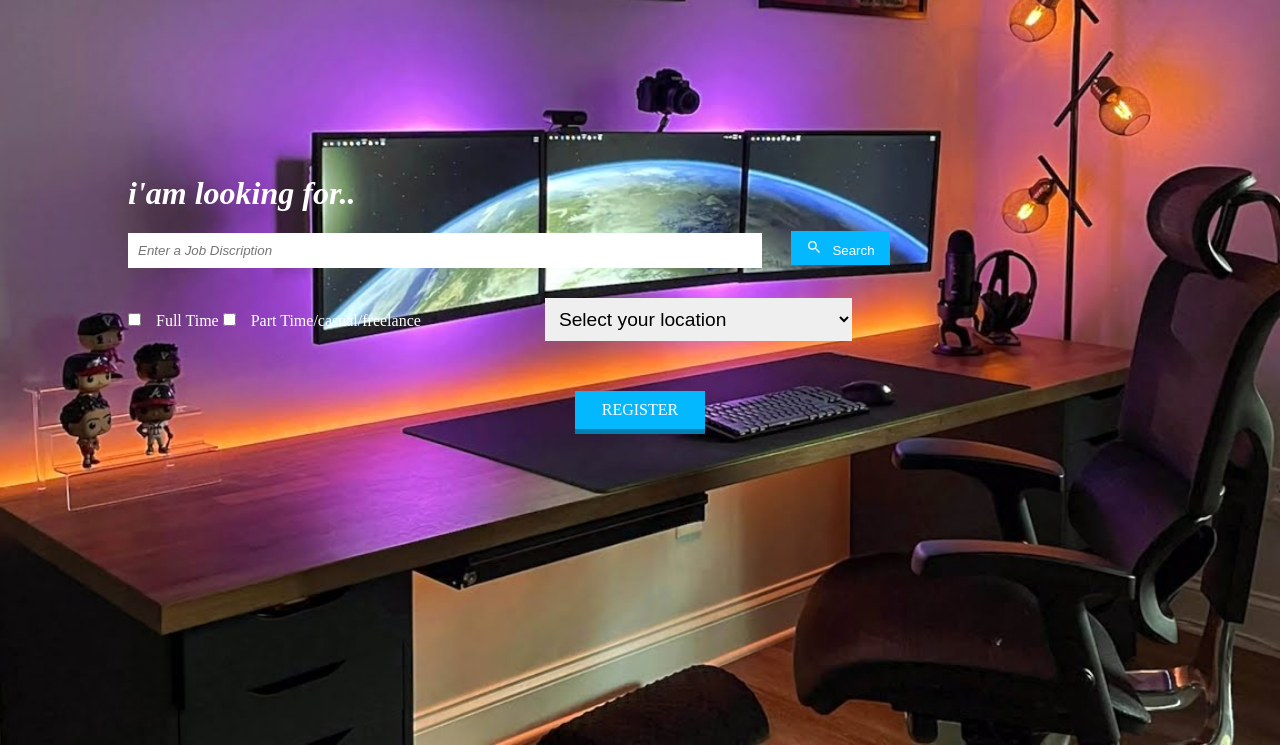
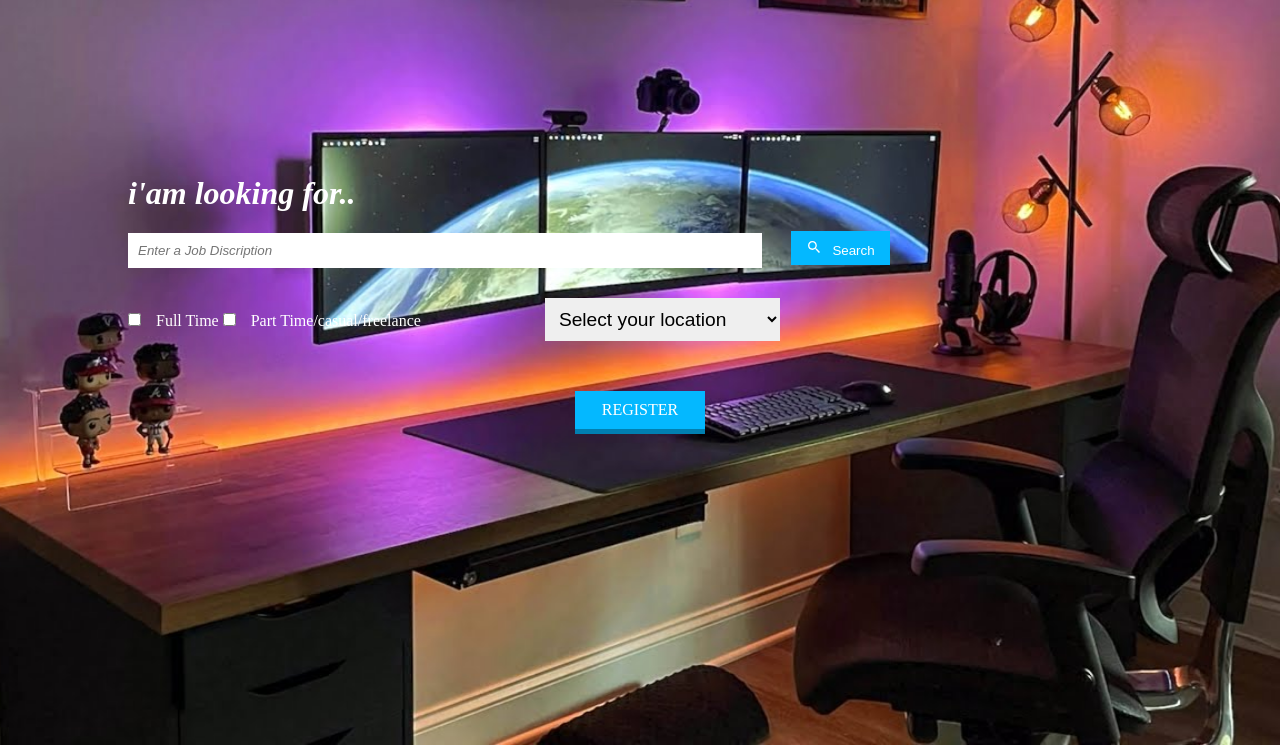
Before and after one commit to hunter518/demoapp, a plain HTML site: page index.html in a window 1280 px wide. Shown: the part 55-800 px from the top of the page. Drawn offline with nearby package versions, Linux system fonts and the light colour scheme.

Commit message:
Update style.css

```diff
--- a/style.css
+++ b/style.css
@@ -121,7 +121,7 @@ color: #fff;
     border: none;
 }
 .checkbox select{
-    width: 30%;
+    width: 23%;
     margin-left: 120px;
     padding: 10px;
     border: none;
```
